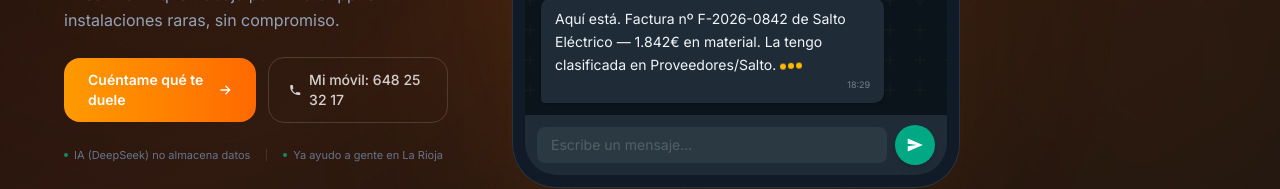
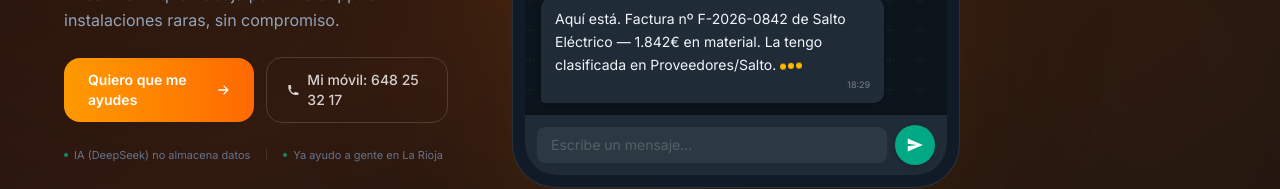
Before and after one commit to danibalda1/westlink-web, a React (Vite) app: page / in a window 1280 px wide. Shown: the part 495-684 px from the top of the page. Built offline with nearby package versions, Linux system fonts and the light colour scheme.

Commit message:
CTA: 'Quiero que me ayudes' en vez de 'Cuéntame qué te duele'

```diff
--- a/src/components/Hero.jsx
+++ b/src/components/Hero.jsx
@@ -92,7 +92,7 @@ export default function Hero() {
               href="#contacto"
               className="group inline-flex items-center gap-2 bg-gradient-to-r from-amber-500 to-orange-500 text-white px-6 py-3 rounded-2xl text-sm font-semibold transition-all duration-300 hover:shadow-2xl hover:shadow-amber-500/25 hover:scale-[1.02] active:scale-[0.98]"
             >
-              <span>Cuéntame qué te duele</span>
+              <span>Quiero que me ayudes</span>
               <HiArrowRight className="text-base group-hover:translate-x-1 transition-transform" />
             </a>
             <a
```
